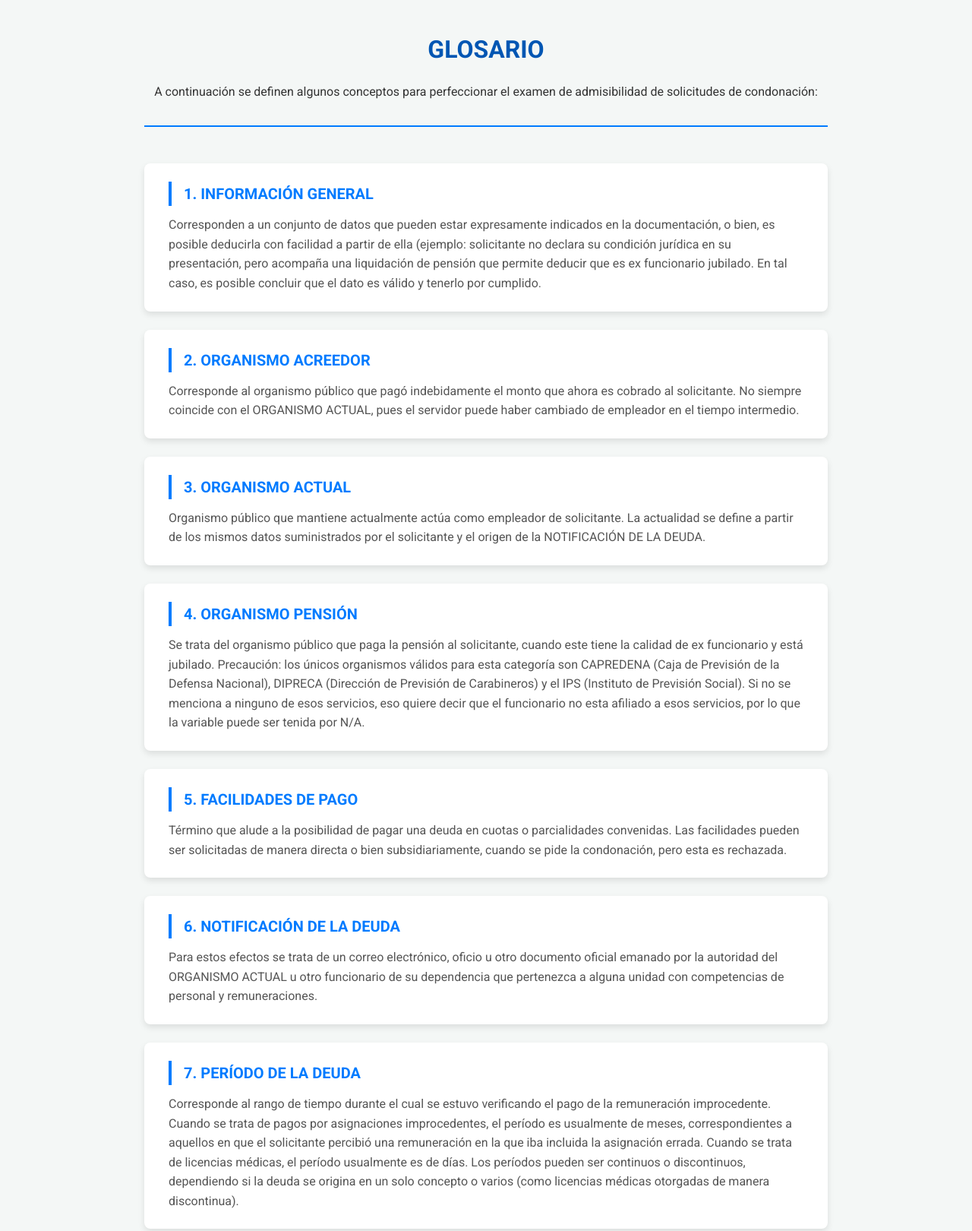
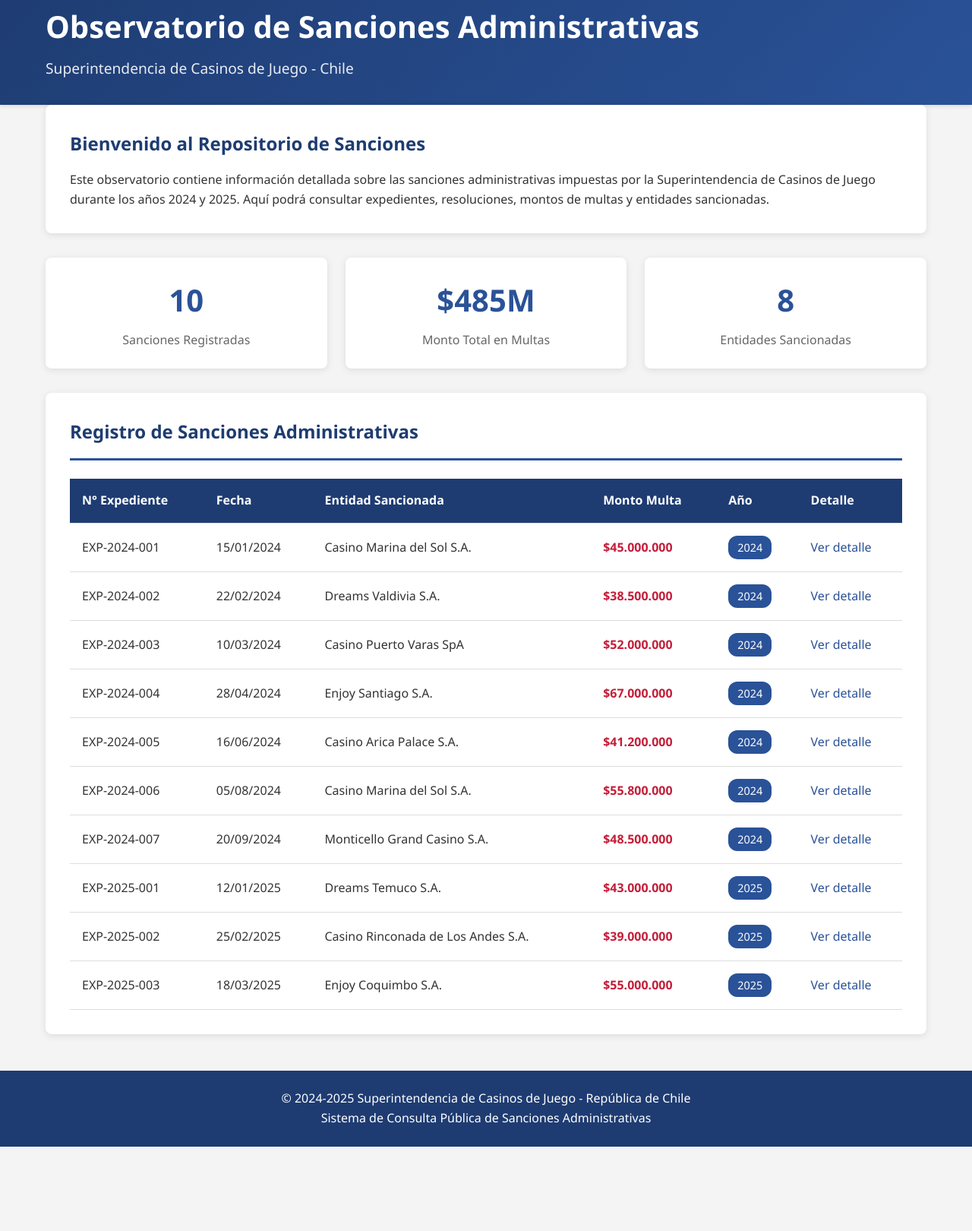
Before and after one commit to srvander/web_page_condonaciones, a plain HTML site: page index.html in a window 1280 px wide. Shown: the part 29-1649 px from the top of the page at 76% size. After the commit the page ends 1538 px from the top, so only its background shows below. Drawn offline with Linux system fonts and the light colour scheme.

Commit message:
Nueva Pagina para Webscraping
Ejemplo de página para practicar Webscraping. Toda la data y normativa citada es sintética

```diff
--- a/index.html
+++ b/index.html
@@ -3,144 +3,292 @@
 <head>
     <meta charset="UTF-8">
     <meta name="viewport" content="width=device-width, initial-scale=1.0">
-    <title>Glosario de Condonaciones</title>
+    <title>Observatorio de Sanciones - Superintendencia de Casinos de Juego</title>
     <style>
-        @import url('https://fonts.googleapis.com/css2?family=Roboto:wght@400;700&display=swap');
+        * {
+            margin: 0;
+            padding: 0;
+            box-sizing: border-box;
+        }
 
         body {
-            font-family: 'Roboto', sans-serif;
+            font-family: 'Segoe UI', Tahoma, Geneva, Verdana, sans-serif;
             line-height: 1.6;
-            margin: 0;
-            padding: 0;
-            background-color: #f4f7f6;
             color: #333;
+            background-color: #f4f4f4;
+        }
+
+        header {
+            background: linear-gradient(135deg, #1e3c72 0%, #2a5298 100%);
+            color: white;
+            padding: 2rem 0;
+            box-shadow: 0 2px 5px rgba(0,0,0,0.1);
         }
 
         .container {
-            max-width: 900px;
-            margin: 2rem auto;
-            padding: 1rem;
+            max-width: 1200px;
+            margin: 0 auto;
+            padding: 0 20px;
         }
 
-        header {
-            text-align: center;
-            margin-bottom: 3rem;
-            border-bottom: 2px solid #007bff;
-            padding-bottom: 1rem;
-        }
-
-        header h1 {
-            color: #0056b3;
+        h1 {
+            font-size: 2.5rem;
             margin-bottom: 0.5rem;
         }
 
-        .glossary {
-            display: grid;
-            gap: 1.5rem;
+        .subtitle {
+            font-size: 1.2rem;
+            opacity: 0.9;
         }
 
-        .term-card {
-            background-color: #ffffff;
-            border-radius: 8px;
-            box-shadow: 0 4px 8px rgba(0, 0, 0, 0.1);
-            padding: 1.5rem 2rem;
-            transition: transform 0.2s ease-in-out, box-shadow 0.2s ease-in-out;
+        main {
+            padding: 2rem 0;
         }
 
-        .term-card:hover {
-            transform: translateY(-5px);
-            box-shadow: 0 8px 16px rgba(0, 0, 0, 0.15);
+        .intro {
+            background: white;
+            padding: 2rem;
+            margin-bottom: 2rem;
+            border-radius: 8px;
+            box-shadow: 0 2px 10px rgba(0,0,0,0.1);
         }
 
-        .term-card h2 {
-            font-size: 1.25rem;
-            color: #007bff;
-            margin-top: 0;
-            margin-bottom: 0.75rem;
-            border-left: 4px solid #007bff;
-            padding-left: 1rem;
+        .intro h2 {
+            color: #1e3c72;
+            margin-bottom: 1rem;
         }
 
-        .term-card p {
-            margin: 0;
-            color: #555;
+        .stats {
+            display: grid;
+            grid-template-columns: repeat(auto-fit, minmax(200px, 1fr));
+            gap: 1.5rem;
+            margin: 2rem 0;
+        }
+
+        .stat-card {
+            background: white;
+            padding: 1.5rem;
+            border-radius: 8px;
+            box-shadow: 0 2px 10px rgba(0,0,0,0.1);
+            text-align: center;
+        }
+
+        .stat-number {
+            font-size: 2.5rem;
+            font-weight: bold;
+            color: #2a5298;
+        }
+
+        .stat-label {
+            color: #666;
+            margin-top: 0.5rem;
+        }
+
+        .sanctions-list {
+            background: white;
+            padding: 2rem;
+            border-radius: 8px;
+            box-shadow: 0 2px 10px rgba(0,0,0,0.1);
+        }
+
+        .sanctions-list h2 {
+            color: #1e3c72;
+            margin-bottom: 1.5rem;
+            padding-bottom: 1rem;
+            border-bottom: 3px solid #2a5298;
+        }
+
+        table {
+            width: 100%;
+            border-collapse: collapse;
+            margin-top: 1rem;
+        }
+
+        th, td {
+            padding: 1rem;
+            text-align: left;
+            border-bottom: 1px solid #ddd;
+        }
+
+        th {
+            background-color: #1e3c72;
+            color: white;
+            font-weight: 600;
+        }
+
+        tr:hover {
+            background-color: #f5f5f5;
+        }
+
+        .sanction-link {
+            color: #2a5298;
+            text-decoration: none;
+            font-weight: 500;
+            transition: color 0.3s;
+        }
+
+        .sanction-link:hover {
+            color: #1e3c72;
+            text-decoration: underline;
+        }
+
+        .amount {
+            font-weight: bold;
+            color: #c41e3a;
+        }
+
+        footer {
+            background: #1e3c72;
+            color: white;
+            text-align: center;
+            padding: 1.5rem 0;
+            margin-top: 3rem;
+        }
+
+        .year-badge {
+            display: inline-block;
+            padding: 0.25rem 0.75rem;
+            background: #2a5298;
+            color: white;
+            border-radius: 12px;
+            font-size: 0.9rem;
+            font-weight: 500;
         }
     </style>
 </head>
 <body>
+    <header>
+        <div class="container">
+            <h1>Observatorio de Sanciones Administrativas</h1>
+            <p class="subtitle">Superintendencia de Casinos de Juego - Chile</p>
+        </div>
+    </header>
 
-    <div class="container">
-        <header>
-            <h1>GLOSARIO</h1>
-            <p>A continuación se definen algunos conceptos para perfeccionar el examen de admisibilidad de solicitudes de condonación:</p>
-        </header>
+    <main class="container">
+        <div class="intro">
+            <h2>Bienvenido al Repositorio de Sanciones</h2>
+            <p>Este observatorio contiene información detallada sobre las sanciones administrativas impuestas por la Superintendencia de Casinos de Juego durante los años 2024 y 2025. Aquí podrá consultar expedientes, resoluciones, montos de multas y entidades sancionadas.</p>
+        </div>
 
-        <main class="glossary">
-            <div class="term-card">
-                <h2>1. INFORMACIÓN GENERAL</h2>
-                <p>Corresponden a un conjunto de datos que pueden estar expresamente indicados en la documentación, o bien, es posible deducirla con facilidad a partir de ella (ejemplo: solicitante no declara su condición jurídica en su presentación, pero acompaña una liquidación de pensión que permite deducir que es ex funcionario jubilado. En tal caso, es posible concluir que el dato es válido y tenerlo por cumplido.</p>
+        <div class="stats">
+            <div class="stat-card">
+                <div class="stat-number">10</div>
+                <div class="stat-label">Sanciones Registradas</div>
             </div>
+            <div class="stat-card">
+                <div class="stat-number">$485M</div>
+                <div class="stat-label">Monto Total en Multas</div>
+            </div>
+            <div class="stat-card">
+                <div class="stat-number">8</div>
+                <div class="stat-label">Entidades Sancionadas</div>
+            </div>
+        </div>
 
-            <div class="term-card">
-                <h2>2. ORGANISMO ACREEDOR</h2>
-                <p>Corresponde al organismo público que pagó indebidamente el monto que ahora es cobrado al solicitante. No siempre coincide con el ORGANISMO ACTUAL, pues el servidor puede haber cambiado de empleador en el tiempo intermedio.</p>
-            </div>
+        <div class="sanctions-list">
+            <h2>Registro de Sanciones Administrativas</h2>
+            <table>
+                <thead>
+                    <tr>
+                        <th>N° Expediente</th>
+                        <th>Fecha</th>
+                        <th>Entidad Sancionada</th>
+                        <th>Monto Multa</th>
+                        <th>Año</th>
+                        <th>Detalle</th>
+                    </tr>
+                </thead>
+                <tbody>
+                    <tr>
+                        <td>EXP-2024-001</td>
+                        <td>15/01/2024</td>
+                        <td>Casino Marina del Sol S.A.</td>
+                        <td class="amount">$45.000.000</td>
+                        <td><span class="year-badge">2024</span></td>
+                        <td><a href="sancion_001.html" class="sanction-link">Ver detalle</a></td>
+                    </tr>
+                    <tr>
+                        <td>EXP-2024-002</td>
+                        <td>22/02/2024</td>
+                        <td>Dreams Valdivia S.A.</td>
+                        <td class="amount">$38.500.000</td>
+                        <td><span class="year-badge">2024</span></td>
+                        <td><a href="sancion_002.html" class="sanction-link">Ver detalle</a></td>
+                    </tr>
+                    <tr>
+                        <td>EXP-2024-003</td>
+                        <td>10/03/2024</td>
+                        <td>Casino Puerto Varas SpA</td>
+                        <td class="amount">$52.000.000</td>
+                        <td><span class="year-badge">2024</span></td>
+                        <td><a href="sancion_003.html" class="sanction-link">Ver detalle</a></td>
+                    </tr>
+                    <tr>
+                        <td>EXP-2024-004</td>
+                        <td>28/04/2024</td>
+                        <td>Enjoy Santiago S.A.</td>
+                        <td class="amount">$67.000.000</td>
+                        <td><span class="year-badge">2024</span></td>
+                        <td><a href="sancion_004.html" class="sanction-link">Ver detalle</a></td>
+                    </tr>
+                    <tr>
+                        <td>EXP-2024-005</td>
+                        <td>16/06/2024</td>
+                        <td>Casino Arica Palace S.A.</td>
+                        <td class="amount">$41.200.000</td>
+                        <td><span class="year-badge">2024</span></td>
+                        <td><a href="sancion_005.html" class="sanction-link">Ver detalle</a></td>
+                    </tr>
+                    <tr>
+                        <td>EXP-2024-006</td>
+                        <td>05/08/2024</td>
+                        <td>Casino Marina del Sol S.A.</td>
+                        <td class="amount">$55.800.000</td>
+                        <td><span class="year-badge">2024</span></td>
+                        <td><a href="sancion_006.html" class="sanction-link">Ver detalle</a></td>
+                    </tr>
+                    <tr>
+                        <td>EXP-2024-007</td>
+                        <td>20/09/2024</td>
+                        <td>Monticello Grand Casino S.A.</td>
+                        <td class="amount">$48.500.000</td>
+                        <td><span class="year-badge">2024</span></td>
+                        <td><a href="sancion_007.html" class="sanction-link">Ver detalle</a></td>
+                    </tr>
+                    <tr>
+                        <td>EXP-2025-001</td>
+                        <td>12/01/2025</td>
+                        <td>Dreams Temuco S.A.</td>
+                        <td class="amount">$43.000.000</td>
+                        <td><span class="year-badge">2025</span></td>
+                        <td><a href="sancion_008.html" class="sanction-link">Ver detalle</a></td>
+                    </tr>
+                    <tr>
+                        <td>EXP-2025-002</td>
+                        <td>25/02/2025</td>
+                        <td>Casino Rinconada de Los Andes S.A.</td>
+                        <td class="amount">$39.000.000</td>
+                        <td><span class="year-badge">2025</span></td>
+                        <td><a href="sancion_009.html" class="sanction-link">Ver detalle</a></td>
+                    </tr>
+                    <tr>
+                        <td>EXP-2025-003</td>
+                        <td>18/03/2025</td>
+                        <td>Enjoy Coquimbo S.A.</td>
+                        <td class="amount">$55.000.000</td>
+                        <td><span class="year-badge">2025</span></td>
+                        <td><a href="sancion_010.html" class="sanction-link">Ver detalle</a></td>
+                    </tr>
+                </tbody>
+            </table>
+        </div>
+    </main>
 
-            <div class="term-card">
-                <h2>3. ORGANISMO ACTUAL</h2>
-                <p>Organismo público que mantiene actualmente actúa como empleador de solicitante. La actualidad se define a partir de los mismos datos suministrados por el solicitante y el origen de la NOTIFICACIÓN DE LA DEUDA.</p>
-            </div>
-
-            <div class="term-card">
-                <h2>4. ORGANISMO PENSIÓN</h2>
-                <p>Se trata del organismo público que paga la pensión al solicitante, cuando este tiene la calidad de ex funcionario y está jubilado. Precaución: los únicos organismos válidos para esta categoría son CAPREDENA (Caja de Previsión de la Defensa Nacional), DIPRECA (Dirección de Previsión de Carabineros) y el IPS (Instituto de Previsión Social). Si no se menciona a ninguno de esos servicios, eso quiere decir que el funcionario no esta afiliado a esos servicios, por lo que la variable puede ser tenida por N/A.</p>
-            </div>
-
-            <div class="term-card">
-                <h2>5. FACILIDADES DE PAGO</h2>
-                <p>Término que alude a la posibilidad de pagar una deuda en cuotas o parcialidades convenidas. Las facilidades pueden ser solicitadas de manera directa o bien subsidiariamente, cuando se pide la condonación, pero esta es rechazada.</p>
-            </div>
-
-            <div class="term-card">
-                <h2>6. NOTIFICACIÓN DE LA DEUDA</h2>
-                <p>Para estos efectos se trata de un correo electrónico, oficio u otro documento oficial emanado por la autoridad del ORGANISMO ACTUAL u otro funcionario de su dependencia que pertenezca a alguna unidad con competencias de personal y remuneraciones.</p>
-            </div>
-
-            <div class="term-card">
-                <h2>7. PERÍODO DE LA DEUDA</h2>
-                <p>Corresponde al rango de tiempo durante el cual se estuvo verificando el pago de la remuneración improcedente. Cuando se trata de pagos por asignaciones improcedentes, el período es usualmente de meses, correspondientes a aquellos en que el solicitante percibió una remuneración en la que iba incluida la asignación errada. Cuando se trata de licencias médicas, el período usualmente es de días. Los períodos pueden ser continuos o discontinuos, dependiendo si la deuda se origina en un solo concepto o varios (como licencias médicas otorgadas de manera discontinua).</p>
-            </div>
-
-            <div class="term-card">
-                <h2>8. FECHA DE LA NOTIFICACIÓN</h2>
-                <p>Es el día exacto en que la NOTIFICACIÓN DE LA DEUDA fue puesta en conocimiento del funcionario solicitante (no coincide necesariamente con la fecha de emisión de ese acto, que usualmente es estampada al principio. Por el contrario, la fecha de notificación está encontrada usualmente al final de ese documento y escrita de puño y letra del afectado.</p>
-            </div>
-
-            <div class="term-card">
-                <h2>9. LIQUIDACIONES DE REMUNERACIONES</h2>
-                <p>Son un documento especial emanado generalmente por la unidad de recursos humanos, personal o remuneraciones del organismo público al que pertenece o pertenecía el funcionario, en el cual se detalla el monto de dinero que percibirá en una determinada mensualidad por su trabajo. El detalle incluye todos los ingresos que reporta en razón de su trabajo como funcionario, especificados en asignaciones, y también los descuentos que se realizan, como impuestos y cotizaciones de salud. También puede recibir otros nombres semejantes como liquidación consolidado. En definitiva, se trata de un documento que acredita el pago de remuneraciones en un mes determinado.</p>
-            </div>
-
-            <div class="term-card">
-                <h2>10. TRES ÚLTIMAS LIQUIDACIONES DE REMUNERACIONES</h2>
-                <p>Las últimas liquidaciones son aquellas previas a la fecha de ingreso de la solicitud de condonación. Correspondientes a los tres últimos meses desde esa fecha. Regla especial: las liquidaciones son entregadas durante la segunda mitad del mes y no al final de este, por lo que si un funcionario ingresa una presentación el 25 de mayo, sus tres últimas liquidaciones serán las de los meses de mayo, abril y marzo. Por el contrario, si la solicitud fue hecha a principios de julio, el interesado puede acompañar las liqudaciones de junio, mayo y abril.</p>
-            </div>
-
-            <div class="term-card">
-                <h2>11. NÚMERO DE CUOTAS</h2>
-                <p>Es la cantidad de pagos mensuales en que el solicitante propone restituir la deuda si no se le concede la condonación total. Este dato debe estar expresamente indicado en la solicitud solo si el petitorio incluye alguna de las siguientes fórmulas:</p>
-                    <ol>
-                        <li>“Solicito condonación y, en subsidio, facilidades de pago”</li>
-                        <li>“Solicito facilidades de pago”</li>
-                    </ol>
-                <p>En esos casos, el número de cuotas debe estar presente para que el requisito A-e del checklist se marque como ✅ Cumplido. Existen dos maneras de dar por cumplido este requisito:</p>
-                    <ol>
-                        <li>Indicando un número exacto de cuotas o un rango de ellas</li>
-                        <li>Pidiendo el "número máximo posible de cuotas", o empleando una expresión semejante</li>
-                    </ol>
-            </div>
-        </main>
-    </div>
-
+    <footer>
+        <div class="container">
+            <p>&copy; 2024-2025 Superintendencia de Casinos de Juego - República de Chile</p>
+            <p>Sistema de Consulta Pública de Sanciones Administrativas</p>
+        </div>
+    </footer>
 </body>
 </html>
```
Also changed, not shown: sancion_001.html (added, +332 -0 lines).
